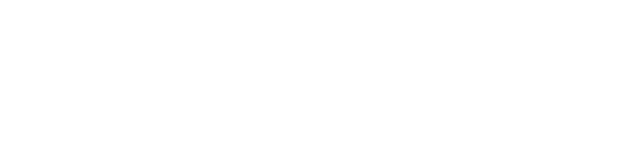
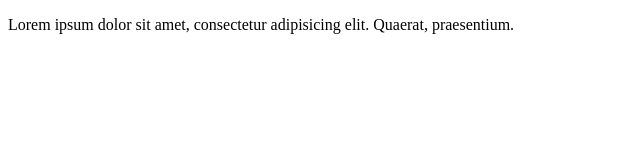
Before and after one commit to awnao/testrepository, a plain HTML site: page index.html in a window 1280 px wide. Shown: the whole page, without its empty margins (0-640 px from the left). Drawn offline with Linux system fonts and the light colour scheme.

Commit message:
agregado div contenedor

```diff
--- a/index.html
+++ b/index.html
@@ -7,5 +7,11 @@
 </head>
 <body>
 
+    <div>
+        <div class="row">
+            <p>Lorem ipsum dolor sit amet, consectetur adipisicing elit. Quaerat, praesentium.</p>
+        </div>
+    </div>
+
 </body>
 </html>
```
